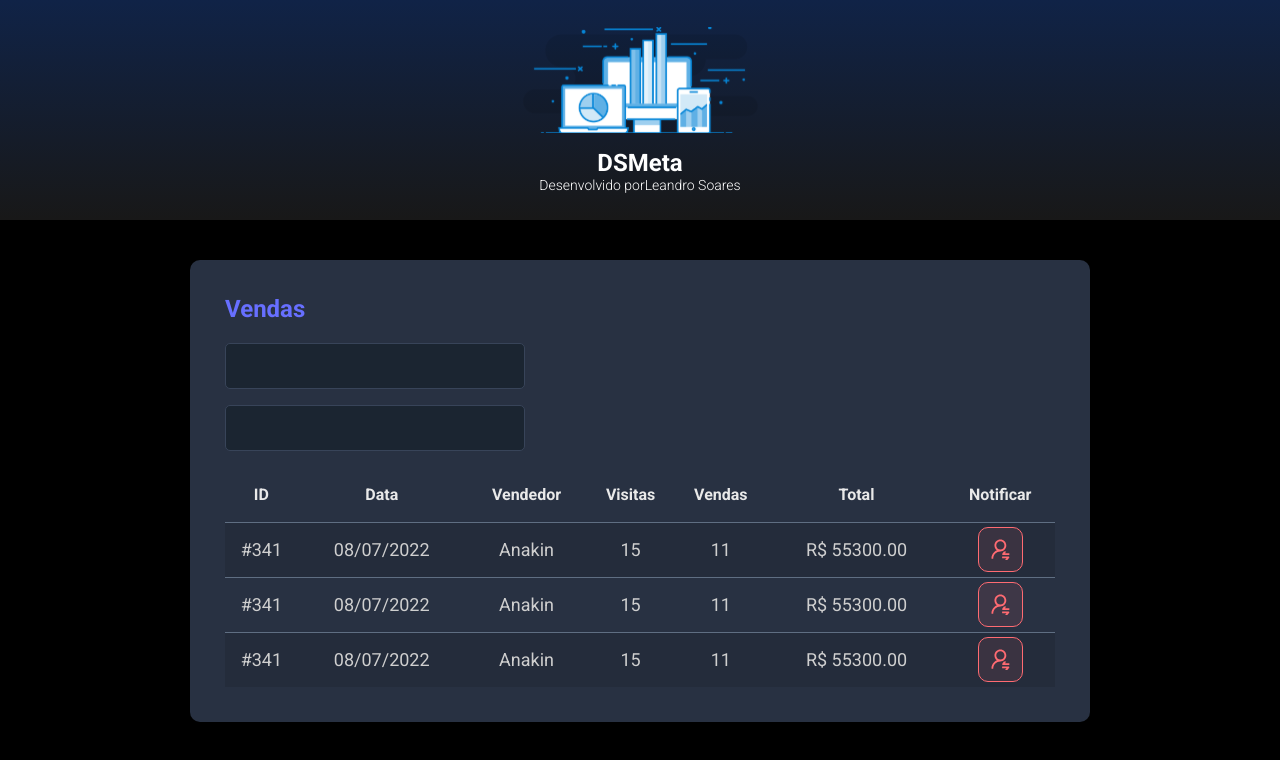
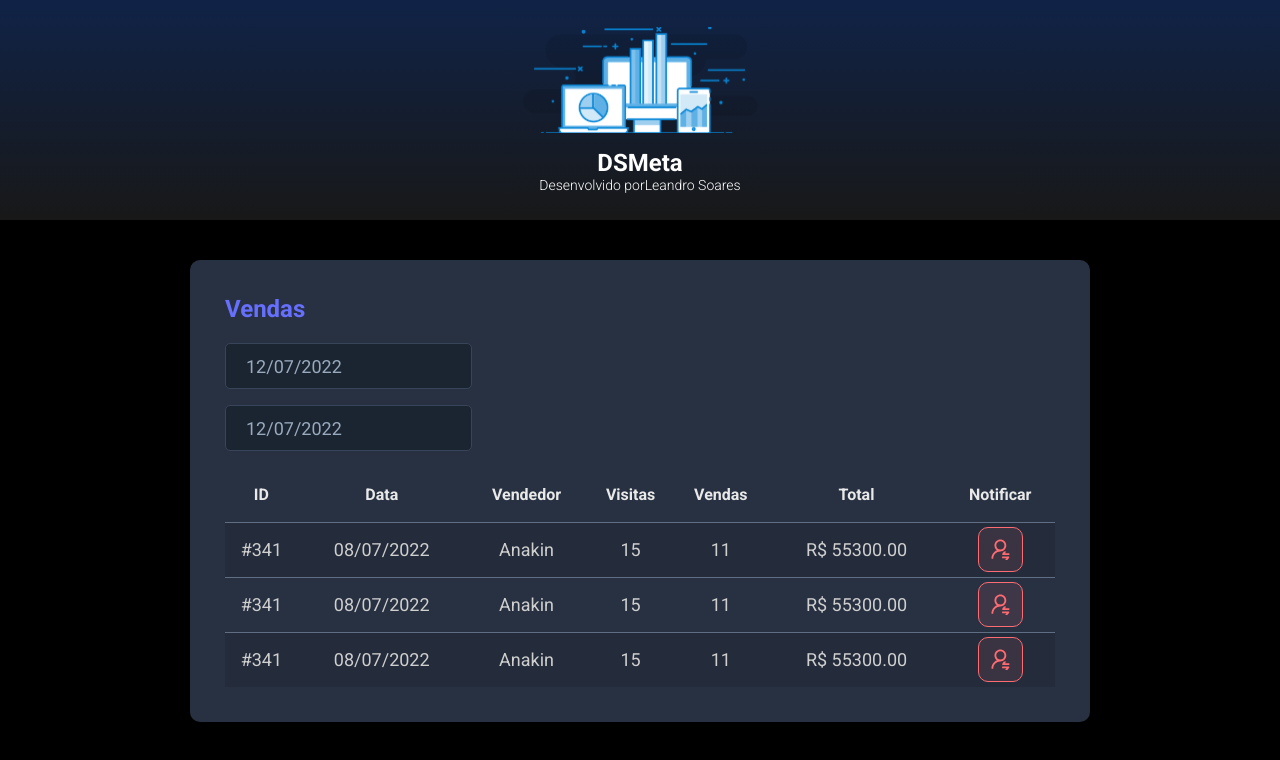
Before and after one commit to DevLeandro305/dsmeta, a React (Vite) app in the folder frontend/: page / in a window 1280 px wide. Shown: the top 760 px of the page. Built offline with nearby package versions, Linux system fonts and the light colour scheme.

Commit message:
Date Picker

```diff
--- a/frontend/package.json
+++ b/frontend/package.json
@@ -8,7 +8,9 @@
     "preview": "vite preview"
   },
   "dependencies": {
+    "@types/react-datepicker": "4.4.2",
     "react": "^18.0.0",
+    "react-datepicker": "4.8.0",
     "react-dom": "^18.0.0"
   },
   "devDependencies": {
--- a/frontend/src/components/Header/index.tsx
+++ b/frontend/src/components/Header/index.tsx
@@ -10,7 +10,7 @@ function Header() {
                 <h1>DSMeta</h1>
                 <p>
                     Desenvolvido por
-                    <a href="https://www.instagram.com/devsuperior.ig">Leandro Soares</a>
+                    <a href="https://www.linkedin.com/in/leandro-ferreira-soares-73500b5a/">Leandro Soares</a>
                 </p>
             </div>
         </header>
--- a/frontend/src/components/SalesCard/index.tsx
+++ b/frontend/src/components/SalesCard/index.tsx
@@ -1,3 +1,5 @@
+import DatePicker from "react-datepicker";
+import "react-datepicker/dist/react-datepicker.css";
 import NotificationButton from '../NotificationButton'
 import './styles.css'
 
@@ -7,10 +9,20 @@ function SalesCard() {
             <h2 className="dsmeta-sales-title">Vendas</h2>
             <div>
                 <div className="dsmeta-form-control-container">
-                    <input className="dsmeta-form-control" type="text"/>
+                    <DatePicker
+                        selected={new Date()}
+                        onChange={(date: Date) => { }}
+                        className="dsmeta-form-control"
+                        dateFormat="dd/MM/yyyy"
+                    />
                 </div>
                 <div className="dsmeta-form-control-container">
-                    <input className="dsmeta-form-control" type="text"/>
+                    <DatePicker
+                        selected={new Date()}
+                        onChange={(date: Date) => { }}
+                        className="dsmeta-form-control"
+                        dateFormat="dd/MM/yyyy"
+                    />
                 </div>
             </div>
 
```
Also changed, not shown: 1 other file (tests, documents, lock files or other folders).
